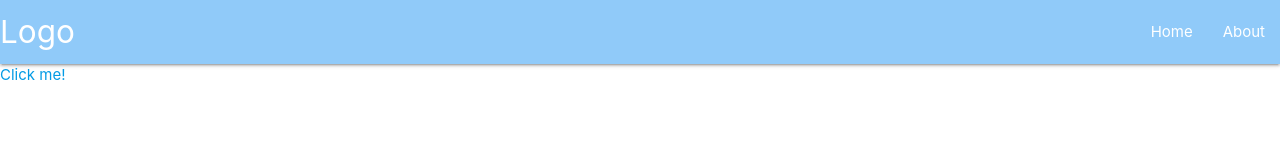
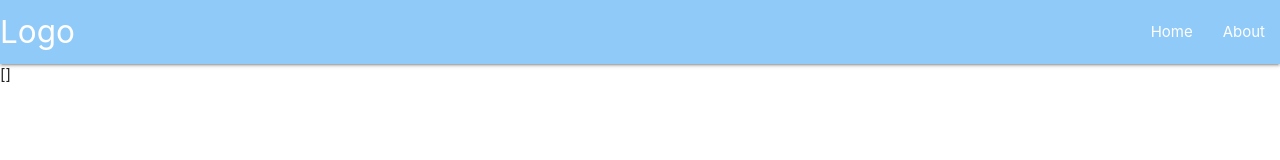
Before and after one commit to Aleksstepanov/ekkzamen, a Vue app: page /ekz in a window 1280 px wide. Shown: the top 160 px of the page. Built offline with nearby package versions, Linux system fonts and the light colour scheme.

Commit message:
Оптимизация файла Questions. Разбивка на несколько файлов

```diff
--- a/src/views/Ekz.vue
+++ b/src/views/Ekz.vue
@@ -1,17 +1,18 @@
 <template>
   <div>
-    {{ id }}
-    <a v-on:click="test">Click me!</a>
+    {{returnName.filter(item => item.id === id)}}
   </div>
 </template>
 
 <script>
+import { mapGetters } from 'vuex';
+
 export default {
   name: 'Ekz',
   props: {
     id: {
       type: Number,
-      // required: true,
+      required: true,
     },
   },
   methods: {
@@ -19,5 +20,6 @@ export default {
       console.log(this.id);
     },
   },
+  computed: mapGetters(['returnName']),
 };
 </script>
```
